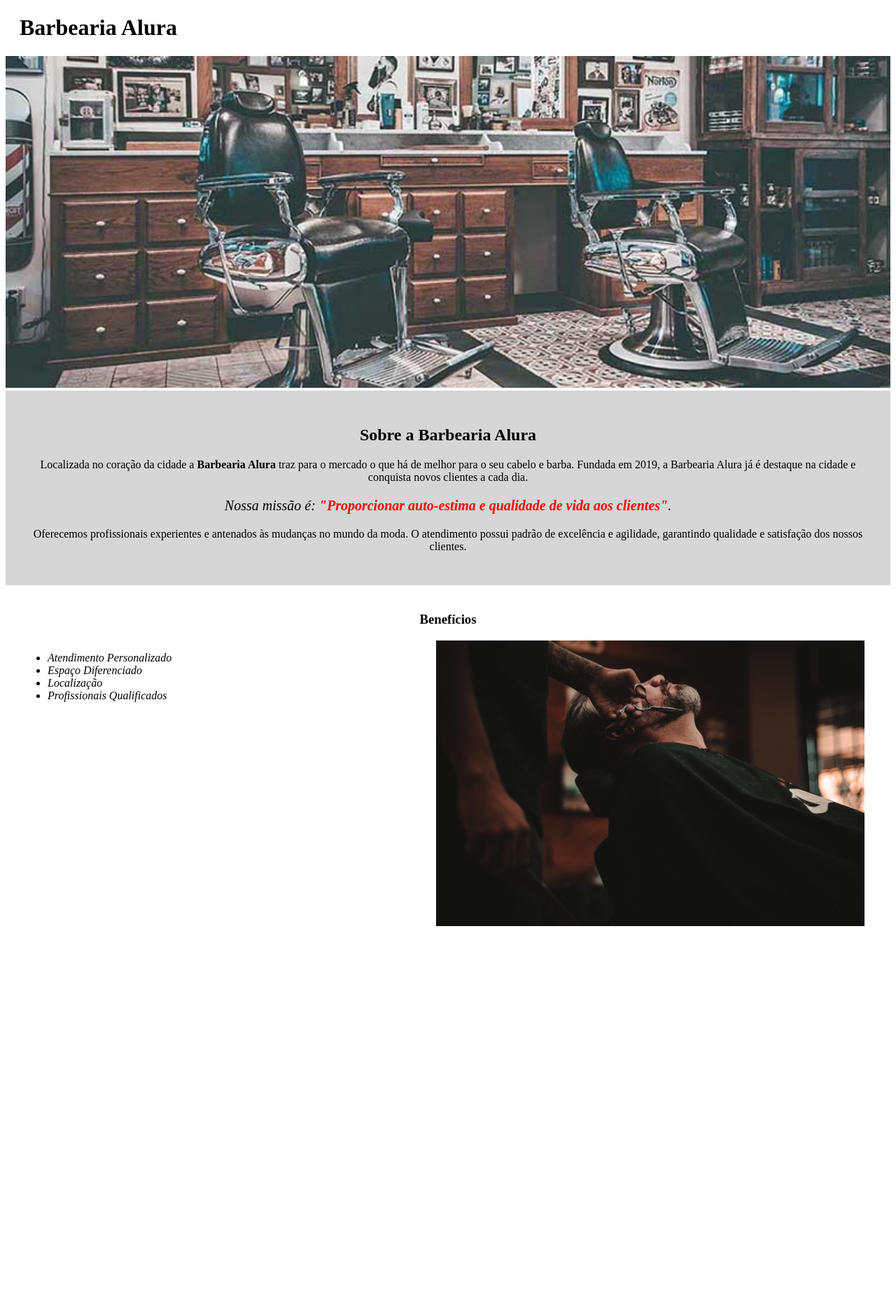
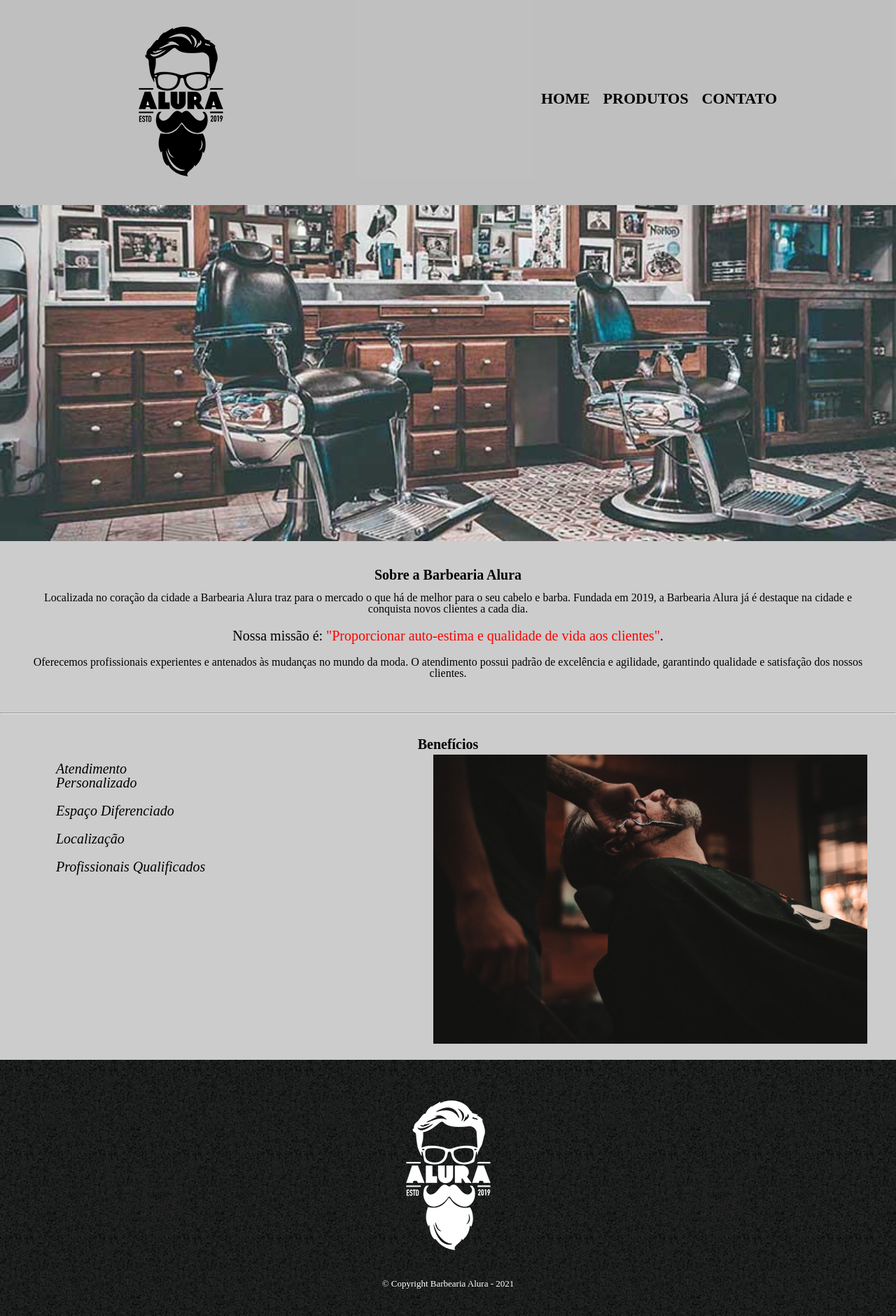
Before and after one commit to Prixribeiro/barbearia-Alura, a plain HTML site: page index.html in a window 1280 px wide. Shown: the whole page at 70% size. Before the commit the page ends 1355 px from the top, so only its background shows below. Drawn offline with Linux system fonts and the light colour scheme.

Commit message:
pagina contato

```diff
--- /dev/null
+++ b/estilos/contato.css
@@ -0,0 +1,112 @@
+header {
+    background: #bbbb;
+    padding: 20px 0 ;
+}
+
+.menu{
+    position: relative;
+    width: 940px;
+    margin: 0 auto;
+
+}
+
+nav {
+    position: absolute;
+    top: 110px;
+    right: 0;
+}
+nav li {
+    display: inline;
+    margin: 0 0 0 15px;
+}
+
+nav a {
+    text-transform: uppercase;
+    color: #000;
+    font-weight: bold;
+    font-size: 22px;
+    text-decoration: none;
+}
+
+nav a:hover {
+    color: #00bfff;
+    text-decoration: underline;
+}
+
+main{
+    width: 940px;
+    margin: 0 auto;
+}
+
+form {
+    margin: 40px 0;
+}
+
+form label, form legend{
+    display: block;
+    font-size: 20px;
+    margin-bottom: 10px;
+}
+
+.input-padrao {
+    display: block;
+    margin-bottom: 20px;
+    padding: 10px 25px;
+    width: 50%;
+    border-radius: 10px;
+    border: 2px solid;
+}
+
+.checkbox {
+    margin: 20px 0;
+}
+
+.btn-enviar{
+    width: 40%;
+    padding: 15px 0;
+    font-weight: bold;
+    font-size: 18px;
+    border-radius: 10px;
+    border: none;
+    background: #00bfff;
+    transition: 1s all;
+    cursor: pointer;
+}
+
+.btn-enviar:hover{
+    background: #0000CD;
+    color: #fff;
+    transform: scale(1.2) rotate(360deg);
+}
+
+table{
+    margin: 20px 0 40px;
+    width: 40%;
+}
+
+h3{
+    font-weight: bold;
+    margin-left: 100px;
+}
+thead{
+    background: #ccc;
+    font-weight: bold;
+}
+
+td, th {
+    border: 1px solid;
+    padding: 8px 15px;
+    text-align: center;
+}
+
+footer {
+    text-align: center;
+    background: url(../imagens/bg.jpg);
+    padding: 40px 0;
+}
+
+.copyright {
+    color: #ffff;
+    font-size: 13px;
+    margin-top: 20px;
+}
--- a/produtos.css
+++ b/estilos/produtos.css
@@ -82,7 +82,7 @@ nav a:hover {
 
 footer {
     text-align: center;
-    background: url(./imagens/bg.jpg);
+    background: url(../imagens/bg.jpg);
     padding: 40px 0;
 }
 
--- /dev/null
+++ b/estilos/style.css
@@ -0,0 +1,100 @@
+body {
+    background-color: #ccc;
+}
+header {
+    background: #bbbb;
+    padding: 20px 0 ;
+}
+
+.menu{
+    position: relative;
+    width: 940px;
+    margin: 0 auto;
+
+}
+
+nav {
+    position: absolute;
+    top: 110px;
+    right: 0;
+}
+nav li {
+    display: inline;
+    margin: 0 0 0 15px;
+}
+
+nav a {
+    text-transform: uppercase;
+    color: #000;
+    font-weight: bold;
+    font-size: 22px;
+    text-decoration: none;
+}
+
+nav a:hover {
+    color: #00bfff;
+    text-decoration: underline;
+}
+
+.principal {
+    padding: 30px;
+}
+
+.titulo-principal{
+    padding: 5px;
+    text-align: center;
+    font-size: 20px;
+    font-weight: bold;
+    vertical-align: top;
+}
+
+#banner {
+    width: 100%;
+}
+
+.principal p{
+    text-align: center;
+    padding: 10px;
+}
+
+#missao {
+    font-size: 20px;
+}
+
+em strong {
+    color: #ff0000;
+}
+
+.beneficios{
+    padding: 20px;
+}
+
+.lista {
+    font-style: italic;
+    font-size: 20px;
+    margin-left: 50px;
+    padding: 10px;
+}
+
+.beneficios ul {
+    display: inline-block;
+    vertical-align: top;
+    width: 23%;
+    margin-right: 25%;
+}
+
+.imgBeneficios{
+    width: 50%;
+}
+
+footer {
+    text-align: center;
+    background: url(../imagens/bg.jpg);
+    padding: 40px 0;
+}
+
+.copyright {
+    color: #ffff;
+    font-size: 13px;
+    margin-top: 20px;
+}
--- a/index.html
+++ b/index.html
@@ -2,16 +2,27 @@
 <html lang="pt-br">
     <head>
         <meta charset="UTF-8">
-        <link href= 'style.css' rel="stylesheet"></link>
+        <link rel="stylesheet" href="./estilos/reset.css">
+        <link href= './estilos/style.css' rel="stylesheet"></link>
         <title>Barbearia Alura</title>
     </head>
     <body>
         <header>
-            <h1 class="titulo-principal">Barbearia Alura</h1>
+            <div class="menu">
+                <h1><img src="./imagens/logo.png"></h1>
+                <nav>
+                    <ul>
+                        <li><a href="index.html">Home</a></li>
+                        <li><a href="./paginas/produtos.html">Produtos</a></li>
+                        <li><a href="./paginas/contato.html">Contato</a></li>
+                    </ul>
+                </nav>
+            </div>
         </header>
-        <img id="banner" src="banner.jpg">
+        <main>
+            <img id="banner" src="./imagens/banner.jpg">
             <div class="principal">
-            <h2>Sobre a Barbearia Alura</h2>
+                <h2 class="titulo-principal">Sobre a Barbearia Alura</h2>
 
                 <p>Localizada no coração da cidade a <strong>Barbearia Alura</strong> traz para o mercado o que há de melhor para o seu cabelo e barba. Fundada em 2019, a Barbearia Alura já é destaque na cidade e conquista novos clientes a cada dia.</p>
 
@@ -19,16 +30,22 @@
 
                 <p>Oferecemos profissionais experientes e antenados às mudanças no mundo da moda. O atendimento possui padrão de excelência e agilidade, garantindo qualidade e satisfação dos nossos clientes.</p>
             </div>
+            <hr>
             <div class="beneficios">
-            <h3>Benefícios</h3>
+                <h3 class="titulo-principal">Benefícios</h3>
                 <ul>
                     <li class="lista">Atendimento Personalizado</li>
                     <li class="lista">Espaço Diferenciado</li>
                     <li class="lista">Localização</li>
                     <li class="lista">Profissionais Qualificados</li>
                 </ul>
-            <img src="beneficios.jpg" class="imgBeneficios">
+                <img src="./imagens/beneficios.jpg" class="imgBeneficios">
             </div>
+        </main>
+        <footer>
+            <img src="./imagens/logo-branco.png">
+            <p class="copyright">&copy; Copyright Barbearia Alura - 2021</p>
+        </footer>
 
     </body>
 </html>
--- a/style.css
+++ /dev/null
@@ -1,45 +0,0 @@
-.principal {
-    background-color: #cccc;
-    padding: 30px;
-}
-
-.titulo-principal{
-    padding-left: 20px;
-}
-
-#banner {
-    width: 100%;
-}
-
-p,h2, h3{
-    text-align: center;
-
-}
-
-#missao {
-    font-size: 20px;
-}
-
-em strong {
-    color: #ff0000;
-}
-
-.beneficios{
-    background-color: #fff;
-    padding: 20px;
-}
-
-.lista {
-    font-style: italic;
-}
-
-ul {
-    display: inline-block;
-    vertical-align: top;
-    width: 20%;
-    margin-right: 25%;
-}
-
-.imgBeneficios{
-    width: 50%;
-}
```
Also changed, not shown: paginas/contato.html (added, +88 -0 lines), paginas/produtos.html (renamed from produtos.html, +10 -10 lines), estilos/reset.css (renamed from reset.css), imagens/banner.jpg (renamed from banner.jpg), imagens/beneficios.jpg (renamed from beneficios.jpg). Lines whose indentation alone changed are shown as unchanged.
